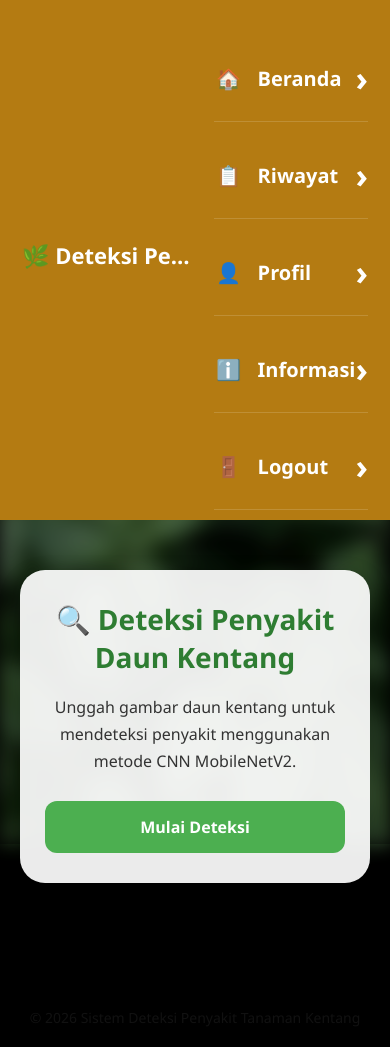
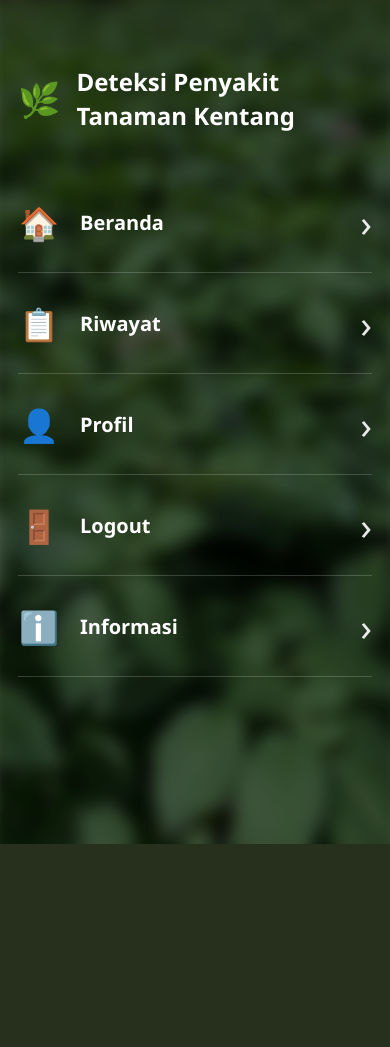
Before and after one commit to Eltinenjelinaleisubun/deteksi-daun-kentang, a Flask app: page /home in a window 390 px wide. After the commit the page ends 844 px from the top, so only its background shows below. Run offline with Flask 3, Linux system fonts and the light colour scheme; the visitor is signed in with stand-in values (Sample User, id 1).

Commit message:
Update tampilan mobile

```diff
--- a/templates/home.html
+++ b/templates/home.html
@@ -5,13 +5,10 @@
 
     <meta charset="UTF-8">
 
-    <!-- RESPONSIVE MOBILE -->
-    <meta name="viewport" content="width=device-width, initial-scale=1.0">
+    <meta name="viewport"
+          content="width=device-width, initial-scale=1.0">
 
-    <title>Beranda - Sistem Deteksi Penyakit</title>
-
-    <link rel="stylesheet"
-          href="{{ url_for('static', filename='style.css') }}">
+    <title>Deteksi Penyakit Kentang</title>
 
     <style>
 
@@ -28,10 +25,9 @@
         body{
             font-family:'Segoe UI', Tahoma, Geneva, Verdana, sans-serif;
             min-height:100vh;
-            background:#000;
-            position:relative;
             color:white;
             overflow-x:hidden;
+            position:relative;
         }
 
         /* ================= BACKGROUND ================= */
@@ -43,189 +39,149 @@
             left:0;
             width:100%;
             height:100%;
-            background:url('/static/images/Bc.jpeg')
-            no-repeat center/cover;
-            filter:blur(10px) brightness(0.6);
+
+            background:
+            url('/static/images/Bc.jpeg')
+            no-repeat center center/cover;
+
+            filter:
+            blur(8px)
+            brightness(0.45);
+
+            transform:scale(1.08);
+
             z-index:-2;
         }
 
         body::after{
             content:"";
             position:fixed;
-            top:0;
-            left:0;
-            width:100%;
-            height:100%;
-            background:rgba(0,0,0,0.3);
+            inset:0;
+            background:
+            rgba(0,0,0,0.18);
             z-index:-1;
-        }
-
-        /* ================= NAVBAR ================= */
-
-        .navbar{
-            padding:35px 22px 10px;
-        }
-
-        .navbar h1{
-            font-size:22px;
-            font-weight:700;
-            margin-bottom:35px;
-
-            white-space:nowrap;
-            overflow:hidden;
-            text-overflow:ellipsis;
-        }
-
-        /* ================= MENU ================= */
-
-        .nav-links{
-            display:flex;
-            flex-direction:column;
-            gap:10px;
-        }
-
-        .nav-links a{
-            text-decoration:none;
-            color:white;
-
-            padding:20px 0;
-
-            font-size:20px;
-            font-weight:bold;
-
-            display:flex;
-            justify-content:space-between;
-            align-items:center;
-
-            border-bottom:1px solid rgba(255,255,255,0.15);
-
-            transition:0.3s;
-        }
-
-        .nav-links a:hover{
-            transform:translateX(5px);
-        }
-
-        .menu-left{
-            display:flex;
-            align-items:center;
-            gap:14px;
-        }
-
-        .icon{
-            width:30px;
-            text-align:center;
-        }
-
-        .arrow{
-            font-size:34px;
-            color:white;
         }
 
         /* ================= CONTAINER ================= */
 
         .container{
             width:100%;
-            max-width:1200px;
+            max-width:500px;
             margin:auto;
-            padding:25px 20px;
+            padding:70px 20px 40px;
         }
 
-        /* ================= MAIN MENU ================= */
+        /* ================= TITLE ================= */
 
-        .main-menu{
-            background:rgba(255,255,255,0.92);
-            border-radius:25px;
-            padding:30px 25px;
-            box-shadow:0 6px 20px rgba(0,0,0,0.25);
-            backdrop-filter:blur(4px);
-            color:#333;
-            margin-top:25px;
+        .title{
+            display:flex;
+            align-items:center;
+            gap:16px;
+
+            margin-bottom:45px;
         }
 
-        .main-menu h2{
-            margin-bottom:18px;
-            font-size:28px;
-            color:#2e7d32;
+        .title-icon{
+            font-size:40px;
         }
 
-        .main-menu p{
-            margin-bottom:25px;
-            font-size:16px;
-            line-height:1.7;
+        .title h1{
+            font-size:28px;
+            line-height:1.4;
+            font-weight:700;
         }
 
-        /* ================= BUTTON ================= */
+        /* ================= MENU ================= */
 
-        .btn-main{
-            display:block;
+        .menu{
+            width:100%;
+        }
+
+        .menu-item{
             width:100%;
 
-            background:#4CAF50;
+            display:flex;
+            justify-content:space-between;
+            align-items:center;
+
+            text-decoration:none;
             color:white;
 
-            padding:15px;
+            padding:28px 5px;
 
-            border-radius:12px;
-
-            text-decoration:none;
-            font-weight:bold;
+            border-bottom:
+            1px solid rgba(255,255,255,0.18);
 
             transition:0.3s;
-            font-size:16px;
+        }
 
+        .menu-item:hover{
+            background:
+            rgba(255,255,255,0.04);
+        }
+
+        /* ================= LEFT ================= */
+
+        .menu-left{
+            display:flex;
+            align-items:center;
+            gap:20px;
+        }
+
+        .menu-icon{
+            font-size:38px;
+            width:42px;
             text-align:center;
         }
 
-        .btn-main:hover{
-            background:#388E3C;
+        .menu-text{
+            font-size:24px;
+            font-weight:600;
         }
 
-        /* ================= FOOTER ================= */
+        /* ================= RIGHT ARROW ================= */
 
-        .footer{
-            text-align:center;
-            padding:20px;
-            background:rgba(0,0,0,0.5);
-            margin-top:30px;
-            font-size:14px;
-            backdrop-filter:blur(5px);
+        .arrow{
+            font-size:46px;
+            font-weight:300;
+            opacity:0.9;
         }
 
-        /* ================= DESKTOP ================= */
+        /* ================= MOBILE ================= */
 
-        @media screen and (min-width:769px){
+        @media screen and (max-width:768px){
 
-            .navbar{
-                max-width:900px;
-                margin:auto;
-                padding-top:45px;
+            .container{
+                padding:
+                65px 18px 30px;
             }
 
-            .navbar h1{
-                font-size:48px;
-                white-space:normal;
+            .title{
+                margin-bottom:40px;
             }
 
-            .nav-links{
-                gap:15px;
+            .title h1{
+                font-size:24px;
             }
 
-            .nav-links a{
-                font-size:28px;
+            .title-icon{
+                font-size:34px;
+            }
+
+            .menu-item{
                 padding:24px 0;
             }
 
-            .container{
-                max-width:900px;
+            .menu-icon{
+                font-size:32px;
             }
 
-            .main-menu h2{
-                font-size:36px;
+            .menu-text{
+                font-size:20px;
             }
 
-            .main-menu p{
-                font-size:18px;
+            .arrow{
+                font-size:38px;
             }
 
         }
@@ -236,68 +192,138 @@
 
 <body>
 
-    <!-- ================= NAVBAR ================= -->
+    <div class="container">
 
-    <div class="navbar">
+        <!-- ================= TITLE ================= -->
 
-        <h1>
-            🌿 Deteksi Penyakit Tanaman Kentang
-        </h1>
+        <div class="title">
 
-        <div class="nav-links">
+            <div class="title-icon">
+                🌿
+            </div>
 
-            <a href="{{ url_for('home') }}">
+            <h1>
+                Deteksi Penyakit Tanaman Kentang
+            </h1>
+
+        </div>
+
+        <!-- ================= MENU ================= -->
+
+        <div class="menu">
+
+            <!-- BERANDA -->
+
+            <a href="{{ url_for('home') }}"
+               class="menu-item">
 
                 <div class="menu-left">
-                    <span class="icon">🏠</span>
-                    <span>Beranda</span>
+
+                    <div class="menu-icon">
+                        🏠
+                    </div>
+
+                    <div class="menu-text">
+                        Beranda
+                    </div>
+
                 </div>
 
-                <span class="arrow">›</span>
+                <div class="arrow">
+                    ›
+                </div>
 
             </a>
 
-            <a href="{{ url_for('history') }}">
+            <!-- RIWAYAT -->
+
+            <a href="{{ url_for('history') }}"
+               class="menu-item">
 
                 <div class="menu-left">
-                    <span class="icon">📋</span>
-                    <span>Riwayat</span>
+
+                    <div class="menu-icon">
+                        📋
+                    </div>
+
+                    <div class="menu-text">
+                        Riwayat
+                    </div>
+
                 </div>
 
-                <span class="arrow">›</span>
+                <div class="arrow">
+                    ›
+                </div>
 
             </a>
 
-            <a href="{{ url_for('profil') }}">
+            <!-- PROFIL -->
+
+            <a href="{{ url_for('profil') }}"
+               class="menu-item">
 
                 <div class="menu-left">
-                    <span class="icon">👤</span>
-                    <span>Profil</span>
+
+                    <div class="menu-icon">
+                        👤
+                    </div>
+
+                    <div class="menu-text">
+                        Profil
+                    </div>
+
                 </div>
 
-                <span class="arrow">›</span>
+                <div class="arrow">
+                    ›
+                </div>
 
             </a>
 
-            <a href="{{ url_for('informasi') }}">
+            <!-- LOGOUT -->
+
+            <a href="{{ url_for('logout') }}"
+               class="menu-item">
 
                 <div class="menu-left">
-                    <span class="icon">ℹ️</span>
-                    <span>Informasi</span>
+
+                    <div class="menu-icon">
+                        🚪
+                    </div>
+
+                    <div class="menu-text">
+                        Logout
+                    </div>
+
                 </div>
 
-                <span class="arrow">›</span>
+                <div class="arrow">
+                    ›
+                </div>
 
             </a>
 
-            <a href="{{ url_for('logout') }}">
+            <!-- INFORMASI -->
+
+            <a href="{{ url_for('detect') }}"
+               class="menu-item">
 
                 <div class="menu-left">
-                    <span class="icon">🚪</span>
-                    <span>Logout</span>
+
+                    <div class="menu-icon">
+                        ℹ️
+                    </div>
+
+                    <div class="menu-text">
+                        Informasi
+                    </div>
+
                 </div>
 
-                <span class="arrow">›</span>
+                <div class="arrow">
+                    ›
+                </div>
 
             </a>
 
@@ -305,39 +331,5 @@
 
     </div>
 
-    <!-- ================= MENU UTAMA ================= -->
-
-    <div class="container">
-
-        <div class="main-menu">
-
-            <h2>
-                🔍 Deteksi Penyakit Daun Kentang
-            </h2>
-
-            <p>
-                Unggah gambar daun kentang untuk mendeteksi penyakit
-                menggunakan metode CNN MobileNetV2.
-            </p>
-
-            <a href="{{ url_for('detect') }}"
-               class="btn-main">
-
-               Mulai Deteksi
-
-            </a>
-
-        </div>
-
-    </div>
-
-    <!-- ================= FOOTER ================= -->
-
-    <div class="footer">
-
-        © 2026 Sistem Deteksi Penyakit Tanaman Kentang
-
-    </div>
-
 </body>
 </html>
```
